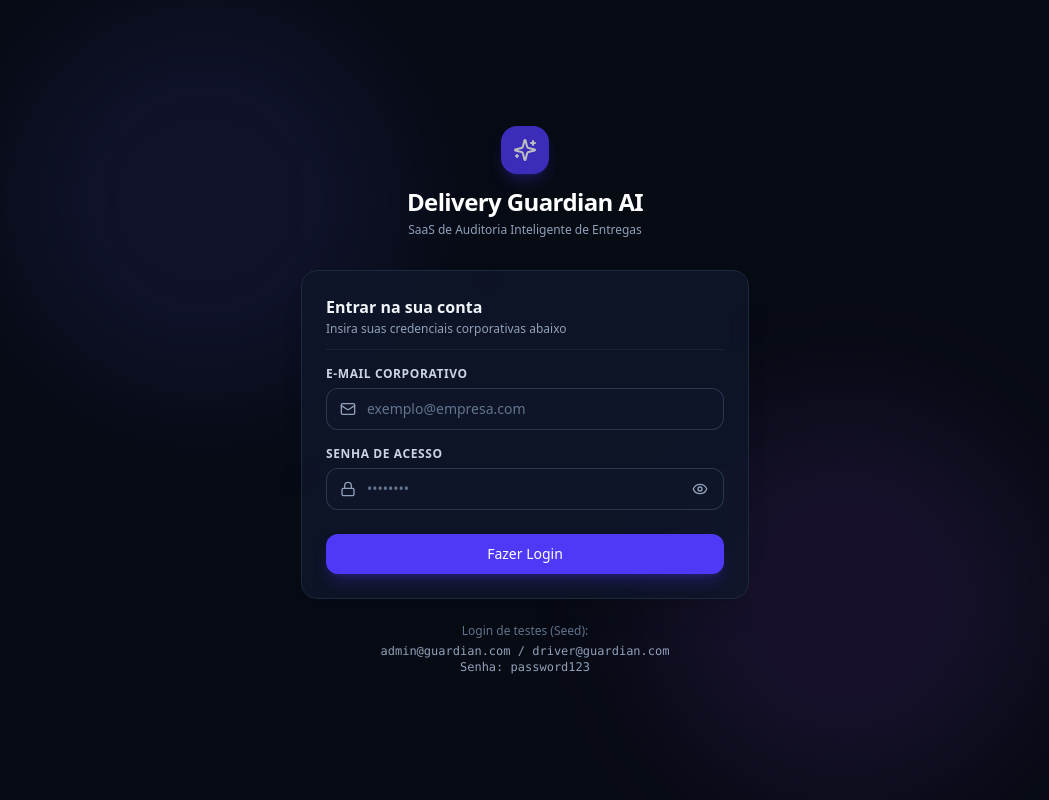
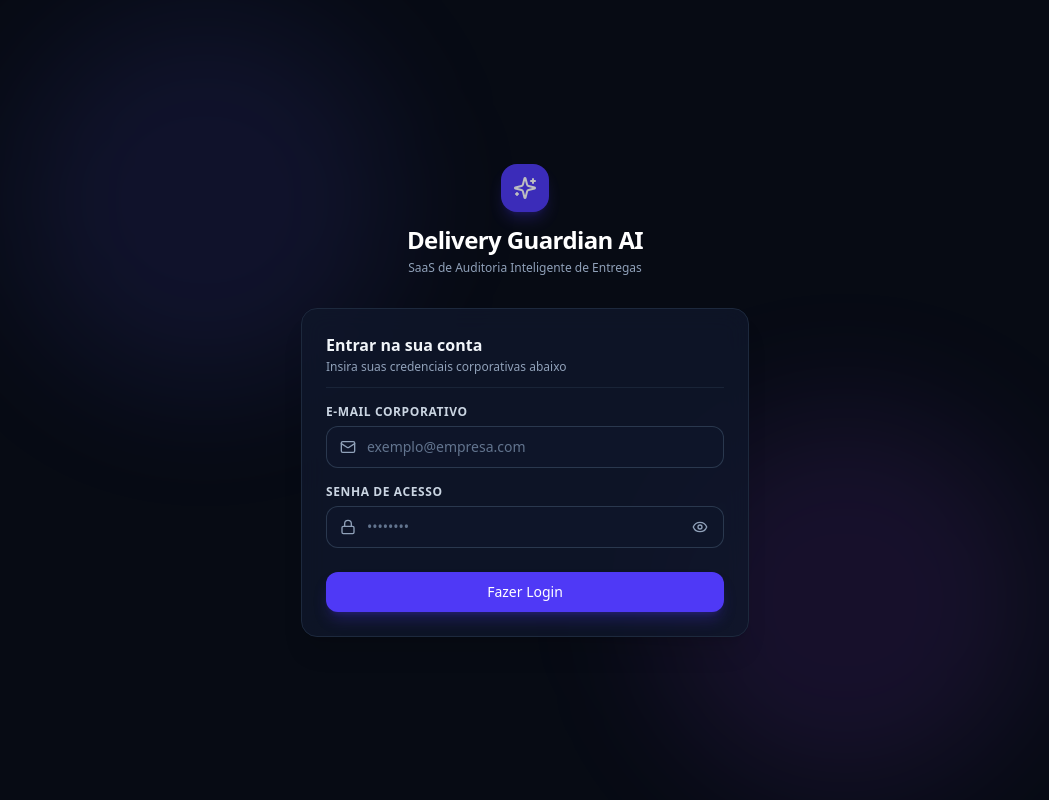
Before and after one commit to RamonCerqueira/RouteGuardian, a Next.js app: page /login in a window 1280 px wide. Shown: the whole page, without its empty margins (115-1164 px from the left). Built offline with nearby package versions, Linux system fonts and the light colour scheme.

Commit message:
feat: implement login page UI and add email/WhatsApp marketing templates

```diff
--- a/src/app/login/page.tsx
+++ b/src/app/login/page.tsx
@@ -114,11 +114,11 @@
           </Card>
         </form>
 
-        <div className="text-center mt-6 text-xs text-slate-500">
+        {/* <div className="text-center mt-6 text-xs text-slate-500">
           <p>Login de testes (Seed):</p>
           <p className="font-mono text-slate-400 mt-1">admin@guardian.com / driver@guardian.com</p>
           <p className="font-mono text-slate-400">Senha: password123</p>
-        </div>
+        </div> */}
       </div>
     </div>
   );
```
Also changed, not shown: 2 other files (tests, documents, lock files or other folders).
